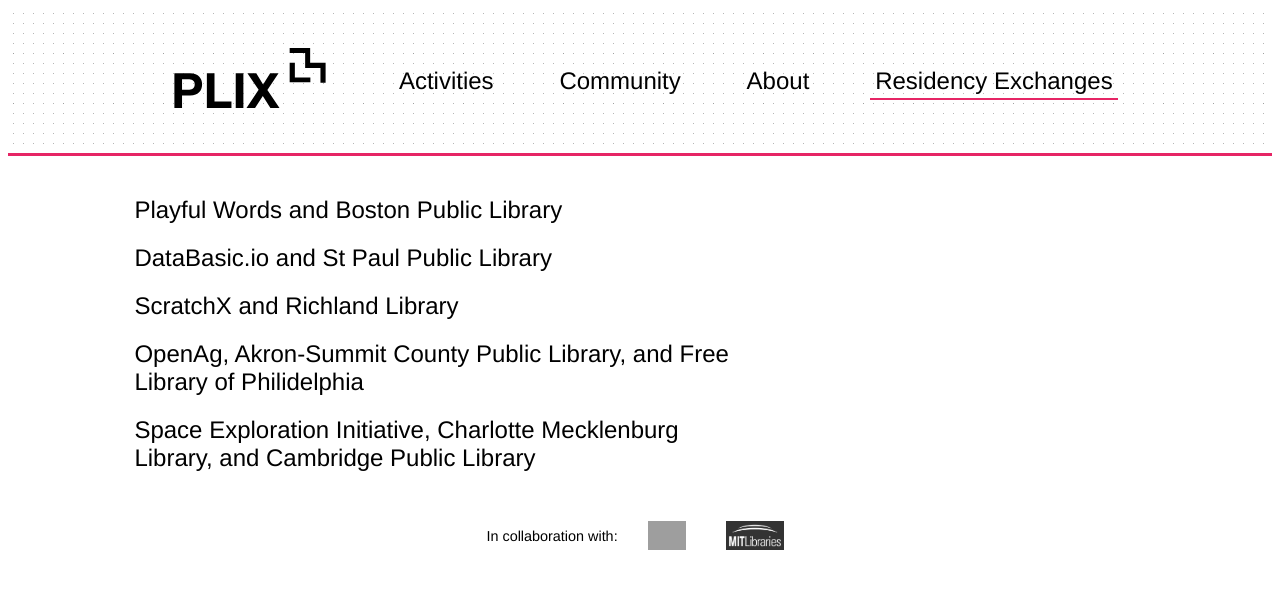
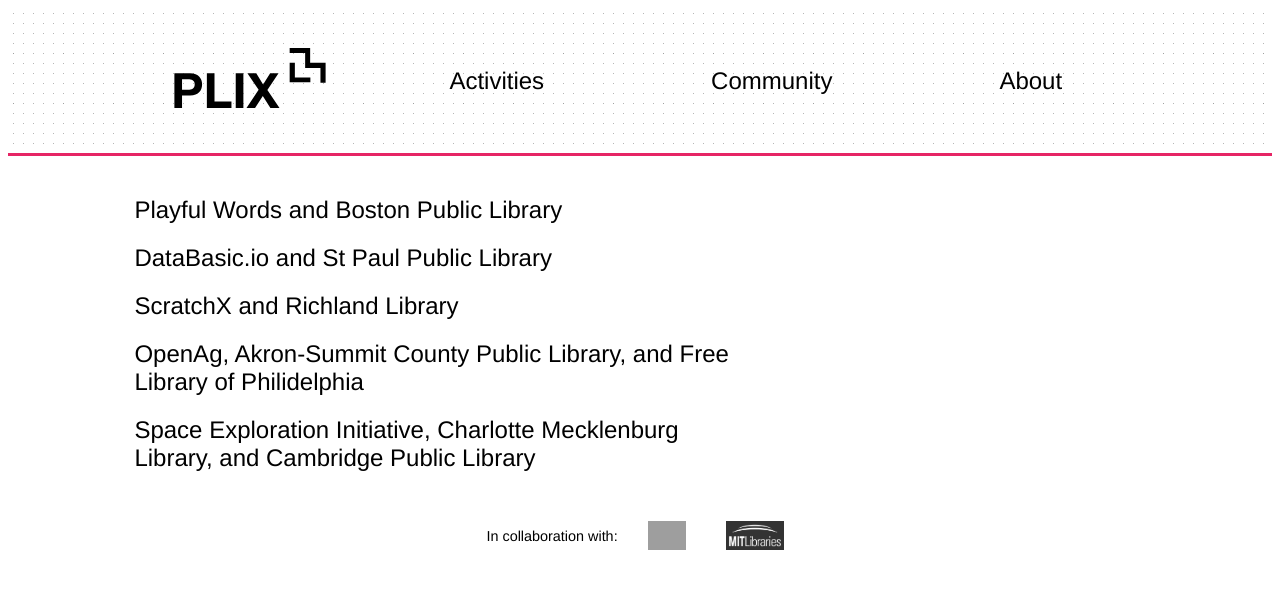
Before and after one commit to sjhoffhoff/plix-staging, a Jekyll site: the page built from residency.html, in a window 1280 px wide. Shown: the top 589 px of the page. Built offline with Jekyll 4.4.1, drawn with Linux system fonts in a browser that asks for light colours; some web fonts are replaced; grey boxes are pictures that could not be loaded.

Commit message:
remove residency page

```diff
--- a/_includes/nav.html
+++ b/_includes/nav.html
@@ -5,6 +5,5 @@
 		<li><a href={{ '/activities' | relative_url }} {% if current[1] == 'activities' %} class='active' {% endif %}>Activities</a></li>
 		<li><a href={{ '/community' | relative_url }} {% if current[1] == 'community' %} class='active' {% endif %}>Community</a></li>
 		<li><a href={{ '/about' | relative_url }} {% if current[1] == 'about' %} class='active' {% endif %}>About</a></li>
-		<li><a href={{ '/residency' | relative_url}} {% if current[1] == 'residency' %} class='active' {% endif %}>Residency Exchanges</a></li>
 	</ul>
 </nav>
```
